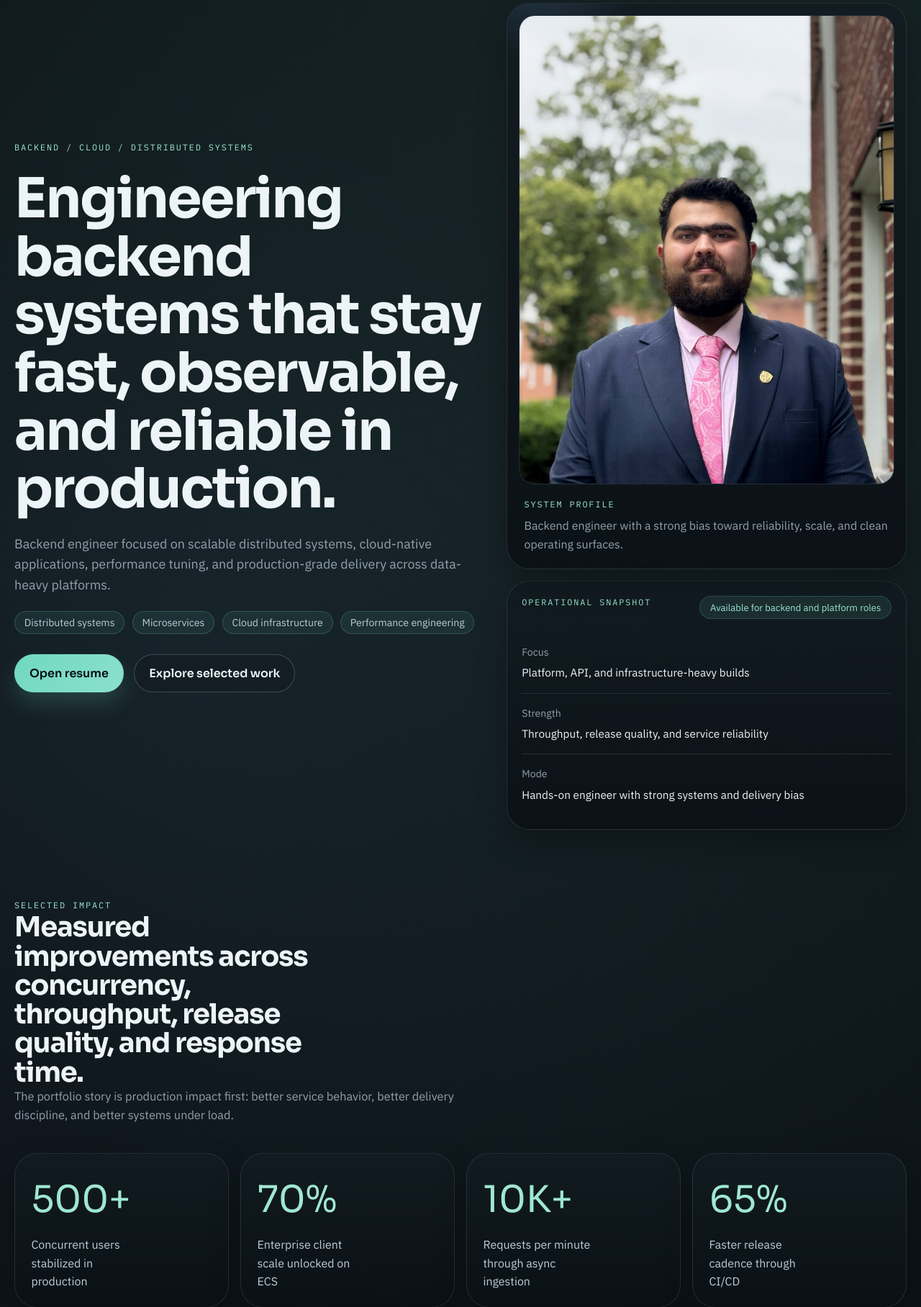
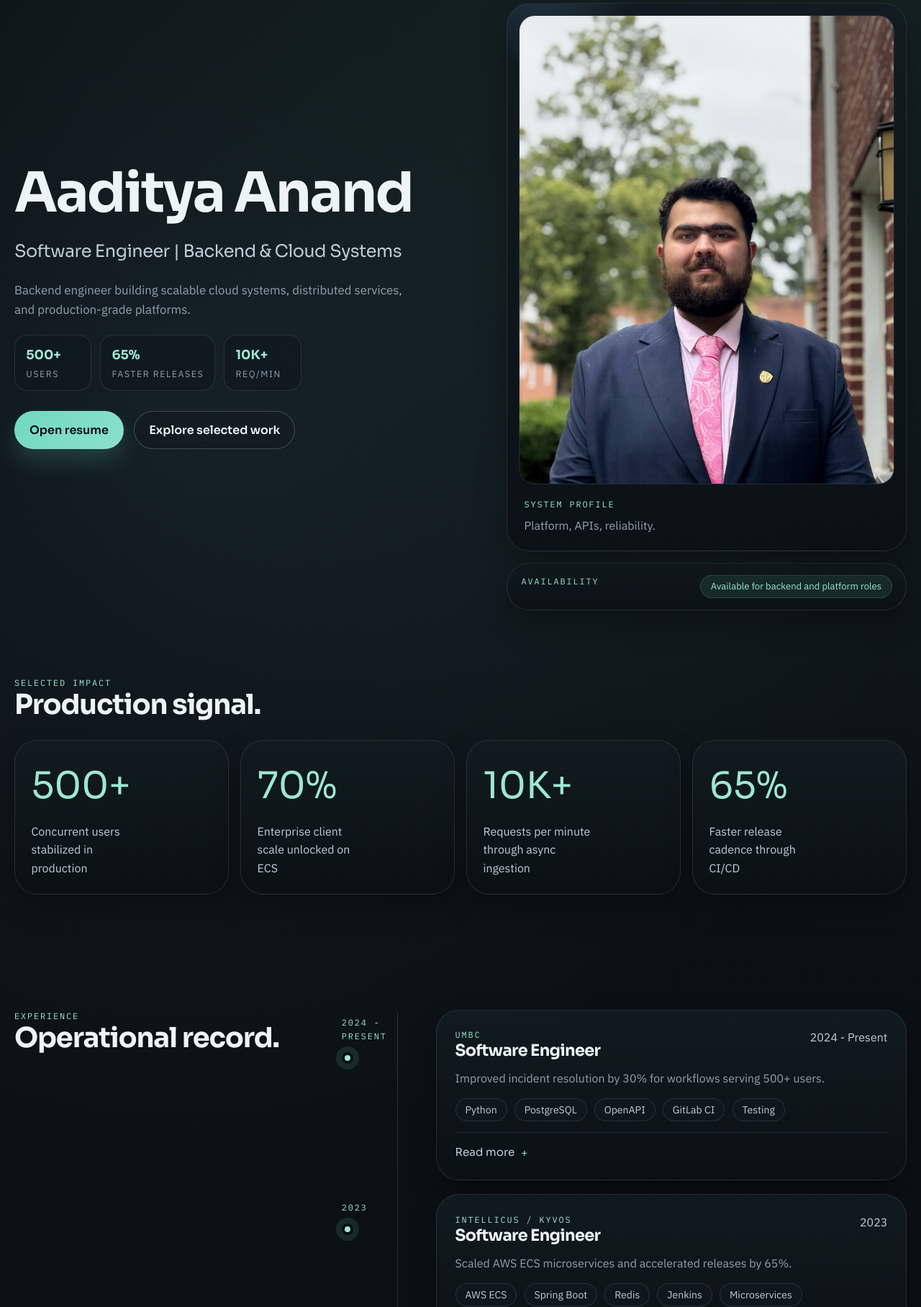
Before and after one commit to AadityaAnand/PortfolioVersion2, a Django app: page / in a window 1280 px wide. Shown: the part 150-1966 px from the top of the page at 72% size. Run offline with Django 5.2, Linux system fonts and the light colour scheme.

Commit message:
Streamline frontend: tighter copy, metric strip hero, collapsible details
Co-Authored-By: Claude Opus 4.6 <noreply@anthropic.com>

```diff
--- a/core/static/core/css/portfolio.css
+++ b/core/static/core/css/portfolio.css
@@ -290,7 +290,7 @@ ul {
 
 .section-heading {
     max-width: 44rem;
-    margin-bottom: 2.5rem;
+    margin-bottom: 1.8rem;
 }
 
 .section-heading.is-centered {
@@ -438,12 +438,54 @@ ul {
 
 .hero-copy h1 {
     font-size: clamp(3rem, 6vw, 6rem);
-    max-width: 12ch;
+    max-width: 10ch;
 }
 
 .hero-summary {
     font-size: 1.12rem;
     max-width: 41rem;
+}
+
+.hero-role {
+    color: var(--text-soft);
+    font-family: "Sora", sans-serif;
+    font-size: clamp(1.05rem, 2vw, 1.5rem);
+    letter-spacing: -0.02em;
+}
+
+.hero-statement {
+    color: var(--text-muted);
+    font-size: 1.05rem;
+    max-width: 34rem;
+}
+
+.hero-metric-strip {
+    display: flex;
+    flex-wrap: wrap;
+    gap: 0.75rem;
+}
+
+.hero-metric {
+    display: grid;
+    gap: 0.15rem;
+    min-width: 6.7rem;
+    padding: 0.8rem 0.95rem;
+    border: 1px solid var(--line);
+    border-radius: var(--radius-md);
+    background: rgba(16, 24, 31, 0.72);
+}
+
+.hero-metric strong {
+    font-family: "Sora", sans-serif;
+    font-size: 1.1rem;
+    color: var(--accent-strong);
+}
+
+.hero-metric small {
+    color: var(--text-muted);
+    font-size: 0.78rem;
+    text-transform: uppercase;
+    letter-spacing: 0.12em;
 }
 
 .hero-actions {
@@ -549,6 +591,10 @@ ul {
     gap: 1.15rem;
 }
 
+.hero-note-panel {
+    padding: 1rem 1.2rem;
+}
+
 .status-header {
     display: flex;
     align-items: flex-start;
@@ -597,7 +643,7 @@ ul {
 }
 
 .section-impact {
-    padding-top: 1rem;
+    padding-top: 0.75rem;
 }
 
 .impact-grid {
@@ -608,7 +654,7 @@ ul {
 
 .impact-card {
     padding: 1.4rem;
-    min-height: 11rem;
+    min-height: 8.75rem;
     display: grid;
     gap: 0.6rem;
 }
@@ -729,7 +775,7 @@ ul {
     border-radius: var(--radius-xl);
     padding: 1.6rem;
     display: grid;
-    gap: 1rem;
+    gap: 0.9rem;
 }
 
 .ledger-header {
@@ -811,7 +857,8 @@ ul {
 
 .project-body {
     display: grid;
-    gap: 1.1rem;
+    gap: 0.8rem;
+    align-content: start;
 }
 
 .project-block {
@@ -824,6 +871,59 @@ ul {
 .project-block:first-child {
     padding-top: 0;
     border-top: 0;
+}
+
+.inline-disclosure {
+    padding-top: 0.9rem;
+    border-top: 1px solid var(--line);
+}
+
+.inline-disclosure summary {
+    display: inline-flex;
+    align-items: center;
+    gap: 0.55rem;
+    cursor: pointer;
+    color: var(--text-soft);
+    font-family: "Sora", sans-serif;
+    font-size: 0.95rem;
+    list-style: none;
+}
+
+.inline-disclosure summary::-webkit-details-marker {
+    display: none;
+}
+
+.inline-disclosure summary::after {
+    content: "+";
+    color: var(--accent-strong);
+    font-family: "IBM Plex Mono", monospace;
+}
+
+.inline-disclosure[open] summary::after {
+    content: "-";
+}
+
+.compact-detail-list {
+    display: grid;
+    gap: 0.7rem;
+    margin-top: 0.85rem;
+}
+
+.compact-detail-list li {
+    position: relative;
+    padding-left: 1rem;
+    color: var(--text-muted);
+}
+
+.compact-detail-list li::before {
+    content: "";
+    position: absolute;
+    left: 0;
+    top: 0.55rem;
+    width: 0.35rem;
+    height: 0.35rem;
+    border-radius: 50%;
+    background: rgba(117, 224, 197, 0.82);
 }
 
 .architecture-list {
--- a/core/templates/core/base.html
+++ b/core/templates/core/base.html
@@ -86,7 +86,7 @@
                 <div>
                     <p class="footer-label">Aaditya Anand</p>
                     <p class="footer-copy">
-                        Backend systems, cloud infrastructure, and production delivery with a bias for clarity and reliability.
+                        Backend systems. Cloud platforms. Production delivery.
                     </p>
                 </div>
 
--- a/core/templates/core/home.html
+++ b/core/templates/core/home.html
@@ -7,13 +7,16 @@
 <section id="home" class="section hero-section" data-section>
     <div class="page-grid hero-grid">
         <div class="hero-copy" data-reveal="up">
-            <p class="hero-eyebrow">{{ hero.eyebrow }}</p>
-            <h1>{{ hero.headline }}</h1>
-            <p class="hero-summary">{{ hero.summary }}</p>
+            <h1>{{ hero.name }}</h1>
+            <p class="hero-role">{{ hero.role }}</p>
+            <p class="hero-statement">{{ hero.statement }}</p>
 
-            <div class="pill-row" aria-label="Core focus areas">
-                {% for pill in hero.pills %}
-                    <span class="pill">{{ pill }}</span>
+            <div class="hero-metric-strip" aria-label="Selected impact">
+                {% for metric in hero.metrics %}
+                    <span class="hero-metric">
+                        <strong>{{ metric.value }}</strong>
+                        <small>{{ metric.label }}</small>
+                    </span>
                 {% endfor %}
             </div>
 
@@ -39,24 +42,15 @@
                 </div>
                 <div class="portrait-caption">
                     <p class="mono-label">System profile</p>
-                    <p>Backend engineer with a strong bias toward reliability, scale, and clean operating surfaces.</p>
+                    <p>{{ hero.signal }}</p>
                 </div>
             </div>
 
-            <div class="status-panel">
+            <div class="status-panel hero-note-panel">
                 <div class="status-header">
-                    <p class="mono-label">Operational snapshot</p>
+                    <p class="mono-label">Availability</p>
                     <span class="status-badge">Available for backend and platform roles</span>
                 </div>
-
-                <dl class="status-list">
-                    {% for item in hero.status %}
-                        <div>
-                            <dt>{{ item.label }}</dt>
-                            <dd>{{ item.value }}</dd>
-                        </div>
-                    {% endfor %}
-                </dl>
             </div>
         </aside>
     </div>
@@ -64,7 +58,7 @@
 
 <section id="impact" class="section section-impact" data-section>
     <div class="page-grid">
-        {% include 'core/partials/section_heading.html' with eyebrow='Selected impact' title='Measured improvements across concurrency, throughput, release quality, and response time.' copy='The portfolio story is production impact first: better service behavior, better delivery discipline, and better systems under load.' reveal='up' %}
+        {% include 'core/partials/section_heading.html' with eyebrow='Selected impact' title='Production signal.' reveal='up' %}
 
         <div class="impact-grid">
             {% for metric in impact_metrics %}
@@ -74,26 +68,13 @@
                 </article>
             {% endfor %}
         </div>
-
-        <div class="principles-grid">
-            {% for principle in operating_principles %}
-                <article class="principle-card" data-reveal="up">
-                    <p class="mono-label">0{{ forloop.counter }}</p>
-                    <h3>{{ principle.title }}</h3>
-                    <p>{{ principle.description }}</p>
-                </article>
-            {% endfor %}
-        </div>
     </div>
 </section>
 
 <section id="experience" class="section section-experience" data-section>
     <div class="page-grid ledger-grid">
         <div class="ledger-intro">
-            {% include 'core/partials/section_heading.html' with eyebrow='Operational record' title='Experience presented as systems work, not resume padding.' copy='Each role is framed around scale, architecture decisions, and measurable outcomes.' %}
-            <p class="ledger-note" data-reveal="up">
-                The emphasis is on what changed in production: latency, release confidence, throughput, and how the system behaved after the work shipped.
-            </p>
+            {% include 'core/partials/section_heading.html' with eyebrow='Experience' title='Operational record.' %}
         </div>
 
         <div class="ledger-list">
@@ -110,28 +91,25 @@
                                 <p class="panel-kicker">{{ entry.company }}</p>
                                 <h3>{{ entry.role }}</h3>
                             </div>
-                            <p class="ledger-location">{{ entry.location }}</p>
+                            <p class="ledger-location">{{ entry.period }}</p>
                         </div>
 
-                        <p class="ledger-summary">{{ entry.summary }}</p>
-
-                        <ul class="outcome-list">
-                            {% for outcome in entry.outcomes %}
-                                <li>{{ outcome }}</li>
-                            {% endfor %}
-                        </ul>
-
-                        <div class="metric-row" aria-label="Key metrics">
-                            {% for metric in entry.metrics %}
-                                <span class="metric-pill">{{ metric }}</span>
-                            {% endfor %}
-                        </div>
+                        <p class="ledger-summary">{{ entry.impact }}</p>
 
                         <div class="tag-row" aria-label="Technologies used">
                             {% for item in entry.stack %}
                                 <span class="tag">{{ item }}</span>
                             {% endfor %}
                         </div>
+
+                        <details class="inline-disclosure">
+                            <summary>Read more</summary>
+                            <ul class="compact-detail-list">
+                                {% for detail in entry.details %}
+                                    <li>{{ detail }}</li>
+                                {% endfor %}
+                            </ul>
+                        </details>
                     </div>
                 </article>
             {% endfor %}
@@ -141,7 +119,7 @@
 
 <section id="projects" class="section section-projects" data-section>
     <div class="page-grid">
-        {% include 'core/partials/section_heading.html' with eyebrow='Selected work' title='Projects framed like engineering case studies.' copy='The focus here is architecture, operating constraints, and why each build matters beyond surface-level features.' reveal='up' %}
+        {% include 'core/partials/section_heading.html' with eyebrow='Projects' title='Selected work.' reveal='up' %}
 
         <div class="project-stack">
             {% for project in project_spotlights %}
@@ -149,7 +127,7 @@
                     <div class="project-sidebar">
                         <p class="mono-label">Case {{ project.index }}</p>
                         <h3>{{ project.title }}</h3>
-                        <p class="project-tagline">{{ project.tagline }}</p>
+                        <p class="project-tagline">{{ project.summary }}</p>
 
                         <div class="tag-row" aria-label="Project stack">
                             {% for item in project.stack %}
@@ -167,24 +145,14 @@
                     </div>
 
                     <div class="project-body">
-                        <div class="project-block">
-                            <p class="project-block-label">Challenge</p>
-                            <p>{{ project.challenge }}</p>
-                        </div>
-
-                        <div class="project-block">
-                            <p class="project-block-label">Architecture</p>
-                            <ul class="architecture-list">
-                                {% for point in project.architecture %}
-                                    <li>{{ point }}</li>
+                        <details class="inline-disclosure project-disclosure">
+                            <summary>Case details</summary>
+                            <ul class="compact-detail-list">
+                                {% for detail in project.details %}
+                                    <li>{{ detail }}</li>
                                 {% endfor %}
                             </ul>
-                        </div>
-
-                        <div class="project-block">
-                            <p class="project-block-label">Outcome</p>
-                            <p>{{ project.outcome }}</p>
-                        </div>
+                        </details>
                     </div>
                 </article>
             {% endfor %}
@@ -195,7 +163,7 @@
 <section id="capabilities" class="section section-capabilities" data-section>
     <div class="page-grid capability-layout">
         <div class="capability-intro">
-            {% include 'core/partials/section_heading.html' with eyebrow='Engineering toolbox' title='A technical profile centered on services, platforms, data movement, and reliability.' copy='The tools matter, but the through-line is system behavior: clean boundaries, predictable deployment, and performance that can be defended with evidence.' %}
+            {% include 'core/partials/section_heading.html' with eyebrow='Skills' title='Core toolbox.' %}
         </div>
 
         <div class="capability-grid">
@@ -203,7 +171,6 @@
                 <article class="capability-card" data-reveal="up">
                     <p class="mono-label">0{{ forloop.counter }}</p>
                     <h3>{{ area.title }}</h3>
-                    <p>{{ area.summary }}</p>
 
                     <div class="tag-row" aria-label="Capability tools">
                         {% for tool in area.tools %}
@@ -219,7 +186,7 @@
 <section class="section section-education">
     <div class="page-grid education-grid">
         <div class="education-copy">
-            {% include 'core/partials/section_heading.html' with eyebrow='Credentials' title='Academic depth paired with practical systems execution.' copy='Formal training shows up here as structured thinking, stronger tradeoff analysis, and an ability to carry ideas cleanly into production work.' reveal='up' %}
+            {% include 'core/partials/section_heading.html' with eyebrow='Education' title='Credentials.' reveal='up' %}
         </div>
 
         <div class="education-list">
@@ -238,11 +205,9 @@
 <section id="contact" class="section section-cta" data-section>
     <div class="page-grid cta-grid">
         <div class="cta-copy" data-reveal="up">
-            <p class="section-eyebrow">Command center</p>
-            <h2>Looking for an engineer who cares about service behavior, release quality, and operational clarity?</h2>
-            <p class="section-copy">
-                I am most interested in backend, distributed systems, platform, and cloud-infrastructure work where architecture quality actually matters.
-            </p>
+            <p class="section-eyebrow">Contact</p>
+            <h2>Open to backend, platform, and cloud engineering roles.</h2>
+            <p class="section-copy">Let&apos;s talk.</p>
         </div>
 
         <div class="cta-panel" data-reveal="up">
```
Also changed, not shown: contact/templates/contact/contact.html (+10 -18 lines), core/content.py (+44 -110 lines).
